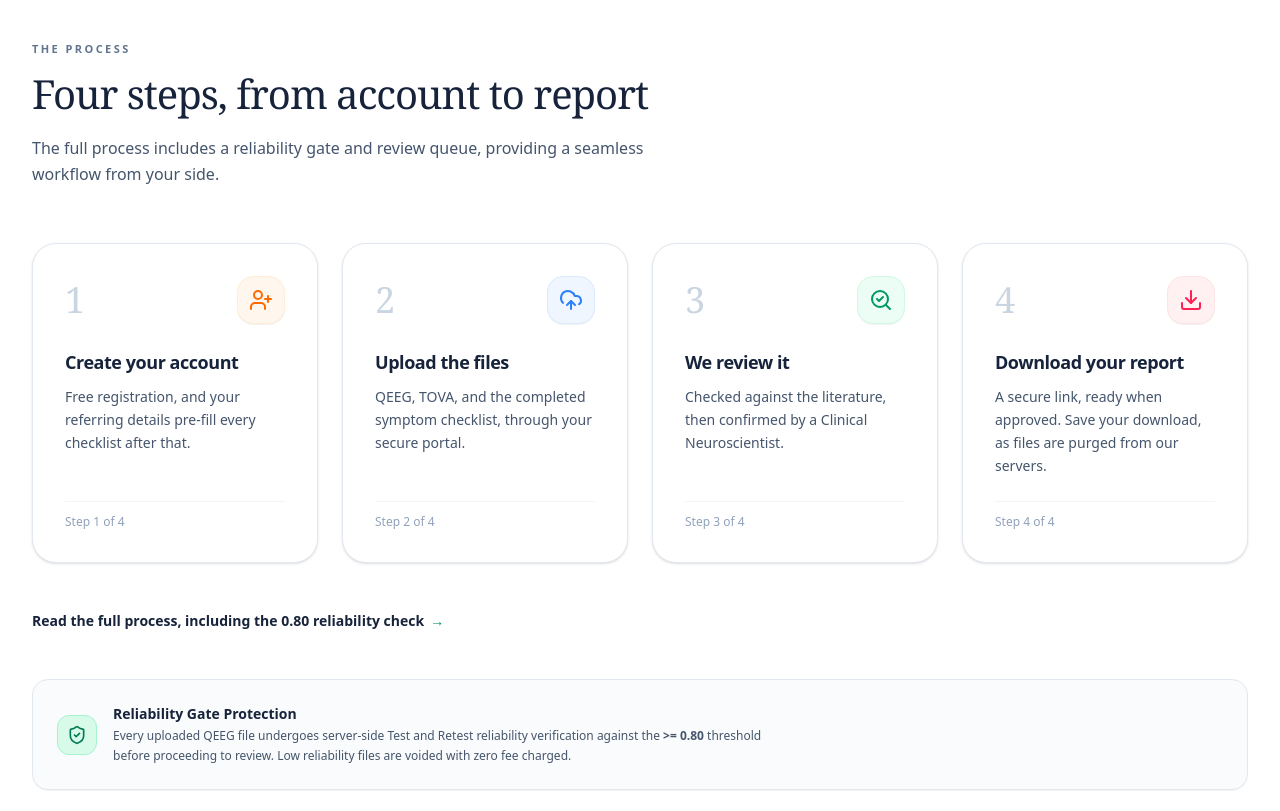
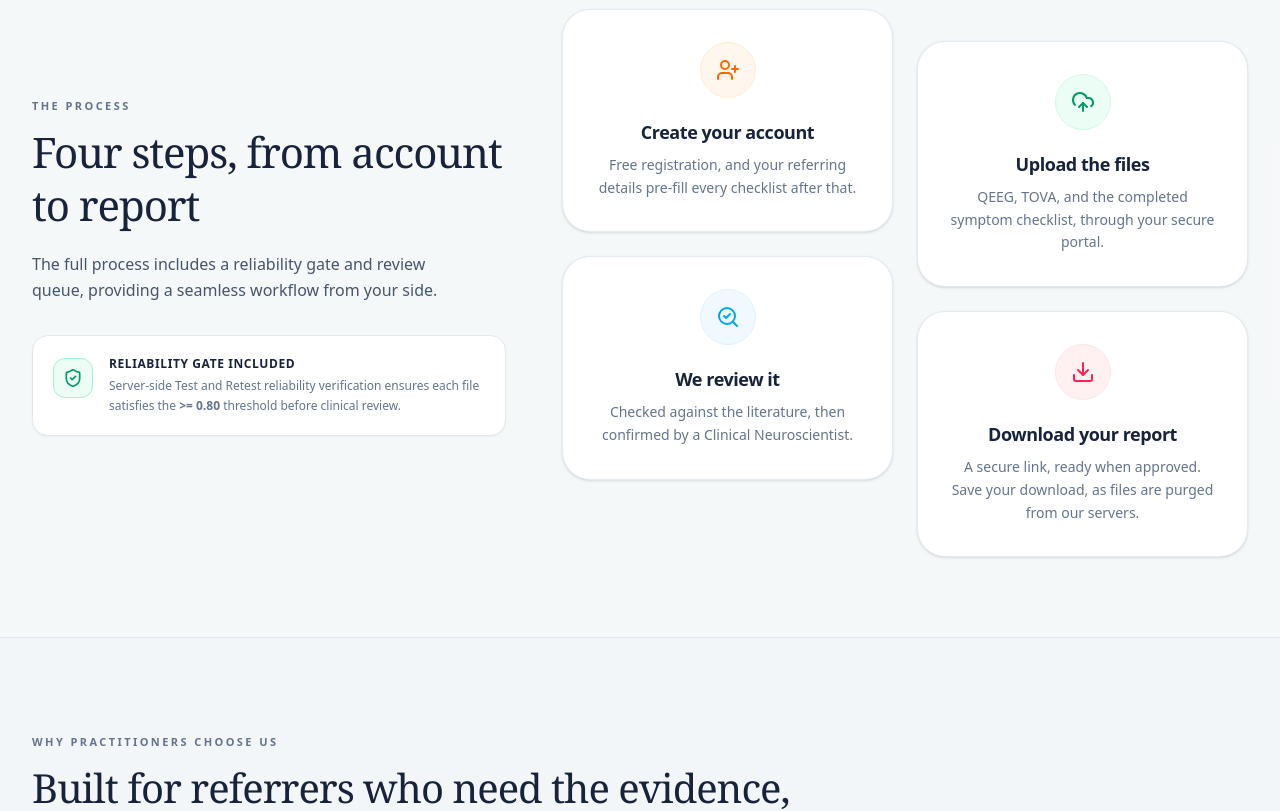
Before and after one commit to Jansher-collab/qeeg-frontend, a Next.js app: page / in a window 1280 px wide. Shown: the part 1380-2191 px from the top of the page. Built offline with nearby package versions, Linux system fonts and the light colour scheme.

Commit message:
Updated Design

```diff
--- a/components/CtaBanner.tsx
+++ b/components/CtaBanner.tsx
@@ -1,4 +1,5 @@
 import Link from "next/link";
+import { ArrowRight } from "lucide-react";
 
 export default function CtaBanner() {
   return (
@@ -23,7 +24,7 @@ export default function CtaBanner() {
               className="px-8 py-4 text-sm font-semibold text-white bg-[#182638] hover:bg-[#111A27] rounded-xl shadow-xs hover:shadow-md hover:-translate-y-0.5 active:translate-y-0 transition-all duration-200 flex items-center gap-2 group"
             >
               <span>Create your free account</span>
-              <span className="group-hover:translate-x-1.5 transition-transform duration-200">→</span>
+              <ArrowRight className="w-4 h-4 text-white group-hover:translate-x-1.5 transition-transform duration-200" />
             </Link>
           </div>
 
--- a/components/Footer.tsx
+++ b/components/Footer.tsx
@@ -1,12 +1,12 @@
 import Link from "next/link";
-import { Mail, MapPin, ShieldAlert } from "lucide-react";
+import { Mail, MapPin } from "lucide-react";
 
 export default function Footer() {
   return (
     <footer className="bg-[#16233B] text-slate-300 pt-16 pb-12 text-sm">
       <div className="max-w-7xl mx-auto px-4 sm:px-6 lg:px-8">
         {/* 4-Column Grid */}
-        <div className="grid grid-cols-1 sm:grid-cols-2 lg:grid-cols-4 gap-10 pb-12 border-b border-slate-700/60">
+        <div className="grid grid-cols-1 sm:grid-cols-2 lg:grid-cols-4 gap-10 pb-10 border-b border-slate-700/60">
           {/* Column 1: Brand & Nav Links */}
           <div className="flex flex-col gap-3.5">
             <Link href="/" className="flex items-center gap-2">
@@ -116,17 +116,6 @@ export default function Footer() {
           </div>
         </div>
 
-        {/* Bottom Mandatory Legal Disclaimer Box */}
-        <div className="mt-8 pt-2">
-          <div className="bg-[#1C2F4A] rounded-2xl p-5 border border-slate-700/50 flex items-start gap-3 w-full">
-            <ShieldAlert className="w-4.5 h-4.5 text-amber-400 shrink-0 mt-0.5" />
-            <p className="text-xs text-slate-300 leading-relaxed font-normal">
-              <strong className="text-white font-medium">Clinical Scope Disclaimer:</strong>{" "}
-              QEEG.com.au reports present research correlations between QEEG, TOVA, and reported symptoms for the referring practitioner&apos;s own clinical consideration. Reports do not constitute a diagnosis or a clinical recommendation.
-            </p>
-          </div>
-        </div>
-
         <div className="mt-8 text-center text-xs text-slate-400 font-normal">
           © {new Date().getFullYear()} Applied Neurosciences Pty Ltd (QEEG.com.au). All rights reserved.
         </div>
--- a/components/Hero.tsx
+++ b/components/Hero.tsx
@@ -1,6 +1,6 @@
 import Link from "next/link";
 import Image from "next/image";
-import { Activity } from "lucide-react";
+import { Activity, ArrowRight } from "lucide-react";
 
 export default function Hero() {
   return (
@@ -20,7 +20,7 @@ export default function Hero() {
               <span className="text-white">evidence-linked answers.</span>
             </h1>
 
-            {/* Lede Description (Zero em-dashes or underscores) */}
+            {/* Lede Description */}
             <p className="mt-6 text-base sm:text-lg text-slate-300 leading-relaxed font-normal max-w-xl">
               Upload your client&apos;s QEEG, TOVA, and symptom checklist. A{" "}
               <strong className="text-white font-medium">
@@ -44,19 +44,8 @@ export default function Hero() {
                 className="px-6 py-3.5 text-sm font-medium text-slate-200 hover:text-white bg-transparent hover:bg-slate-800/70 border border-slate-600/80 hover:border-slate-400 rounded-lg hover:-translate-y-0.5 active:translate-y-0 transition-all duration-200 flex items-center gap-2 group"
               >
                 <span>See how it works</span>
-                <span className="text-slate-400 group-hover:translate-x-1 group-hover:text-white transition-transform duration-200">
-                  →
-                </span>
+                <ArrowRight className="w-4 h-4 text-slate-400 group-hover:translate-x-1 group-hover:text-white transition-all duration-200" />
               </Link>
-            </div>
-
-            {/* Trust & Compliance Markers */}
-            <div className="mt-8 flex flex-wrap items-center gap-x-4 gap-y-2 text-xs font-medium text-slate-400">
-              <span>AHPRA-conscious reporting</span>
-              <span className="text-slate-600">·</span>
-              <span>No monthly subscription fee</span>
-              <span className="text-slate-600">·</span>
-              <span>Purged upon download</span>
             </div>
           </div>
 
--- a/components/PricingSection.tsx
+++ b/components/PricingSection.tsx
@@ -1,5 +1,5 @@
 import Link from "next/link";
-import { ShieldCheck } from "lucide-react";
+import { ShieldCheck, ArrowRight } from "lucide-react";
 
 export default function PricingSection() {
   const features = [
@@ -69,7 +69,7 @@ export default function PricingSection() {
                 className="w-full py-3.5 px-5 text-sm font-semibold text-white bg-[#182638] hover:bg-[#111A27] rounded-xl shadow-xs hover:shadow-md hover:-translate-y-0.5 active:translate-y-0 transition-all duration-200 flex items-center justify-center gap-2 group/btn"
               >
                 <span>Create your free account</span>
-                <span className="group-hover/btn:translate-x-1 transition-transform duration-200">→</span>
+                <ArrowRight className="w-4 h-4 text-white group-hover/btn:translate-x-1 transition-transform duration-200" />
               </Link>
               <div className="mt-3.5 text-center text-xs text-slate-500 flex items-center justify-center gap-1.5 font-normal">
                 <ShieldCheck className="w-4 h-4 text-slate-500" />
--- a/components/PrivacySection.tsx
+++ b/components/PrivacySection.tsx
@@ -1,4 +1,5 @@
 import Link from "next/link";
+import { ArrowRight } from "lucide-react";
 
 export default function PrivacySection() {
   const securityFacts = [
@@ -46,9 +47,7 @@ export default function PrivacySection() {
                 className="inline-flex items-center gap-2 px-6 py-3.5 text-sm font-medium text-slate-200 hover:text-white bg-transparent hover:bg-slate-800/70 border border-slate-600/80 hover:border-slate-400 rounded-lg hover:-translate-y-0.5 active:translate-y-0 transition-all duration-200 group"
               >
                 <span>Read the full data policy</span>
-                <span className="text-slate-400 group-hover:translate-x-1 group-hover:text-white transition-transform duration-200">
-                  →
-                </span>
+                <ArrowRight className="w-4 h-4 text-slate-400 group-hover:translate-x-1 group-hover:text-white transition-all duration-200" />
               </Link>
             </div>
           </div>
--- a/components/ProcessSection.tsx
+++ b/components/ProcessSection.tsx
@@ -1,4 +1,3 @@
-import Link from "next/link";
 import { UserPlus, UploadCloud, SearchCheck, Download, ShieldCheck } from "lucide-react";
 
 export default function ProcessSection() {
@@ -9,7 +8,7 @@ export default function ProcessSection() {
       title: "Create your account",
       description:
         "Free registration, and your referring details pre-fill every checklist after that.",
-      iconBg: "bg-orange-50 text-orange-500 border-orange-100 group-hover:bg-orange-100/80",
+      iconBg: "bg-orange-50 text-orange-500 border border-orange-100",
     },
     {
       number: "2",
@@ -17,7 +16,7 @@ export default function ProcessSection() {
       title: "Upload the files",
       description:
         "QEEG, TOVA, and the completed symptom checklist, through your secure portal.",
-      iconBg: "bg-blue-50 text-blue-500 border-blue-100 group-hover:bg-blue-100/80",
+      iconBg: "bg-emerald-50 text-emerald-600 border border-emerald-100",
     },
     {
       number: "3",
@@ -25,7 +24,7 @@ export default function ProcessSection() {
       title: "We review it",
       description:
         "Checked against the literature, then confirmed by a Clinical Neuroscientist.",
-      iconBg: "bg-emerald-50 text-emerald-600 border-emerald-100 group-hover:bg-emerald-100/80",
+      iconBg: "bg-sky-50 text-sky-500 border border-sky-100",
     },
     {
       number: "4",
@@ -33,93 +32,102 @@ export default function ProcessSection() {
       title: "Download your report",
       description:
         "A secure link, ready when approved. Save your download, as files are purged from our servers.",
-      iconBg: "bg-rose-50 text-rose-500 border-rose-100 group-hover:bg-rose-100/80",
+      iconBg: "bg-rose-50 text-rose-500 border border-rose-100",
     },
   ];
 
   return (
-    <section id="how-it-works" className="py-16 sm:py-24 bg-white relative overflow-hidden">
+    <section id="how-it-works" className="py-20 sm:py-28 bg-[#F4F7F9]/60 relative overflow-hidden">
       <div className="max-w-7xl mx-auto px-4 sm:px-6 lg:px-8 relative z-10">
-        {/* Section Header */}
-        <div className="max-w-3xl mb-14">
+        <div className="grid grid-cols-1 lg:grid-cols-12 gap-12 lg:gap-14 items-center">
+          {/* Left Column: Heading & Description matching screenshot */}
+          <div className="lg:col-span-5 flex flex-col items-start">
             <div className="text-[11px] font-semibold tracking-[0.22em] text-slate-500 uppercase mb-3 font-sans">
               THE PROCESS
             </div>
 
-          <h2 className="text-3xl sm:text-4xl lg:text-[40px] font-serif font-normal text-[#16233B] leading-tight tracking-tight">
+            <h2 className="text-3xl sm:text-4xl lg:text-[42px] font-serif font-normal text-[#16233B] leading-tight tracking-tight mb-5">
               Four steps, from account to report
             </h2>
 
-          <p className="mt-4 text-slate-600 text-sm sm:text-base leading-relaxed max-w-2xl font-normal">
+            <p className="text-slate-600 text-sm sm:text-base leading-relaxed font-normal max-w-md">
               The full process includes a reliability gate and review queue, providing a seamless workflow from your side.
+            </p>
+
+            {/* Clean Reliability Gate Protection Box */}
+            <div className="mt-8 rounded-2xl bg-white border border-slate-200 p-5 shadow-xs flex items-start gap-4">
+              <div className="w-10 h-10 rounded-xl bg-emerald-50 border border-emerald-200 flex items-center justify-center shrink-0 mt-0.5">
+                <ShieldCheck className="w-5 h-5 text-emerald-600" />
+              </div>
+              <div>
+                <h4 className="text-xs font-semibold text-[#16233B] uppercase tracking-wider">
+                  Reliability Gate Included
+                </h4>
+                <p className="text-xs text-slate-500 mt-1 leading-relaxed">
+                  Server-side Test and Retest reliability verification ensures each file satisfies the <strong>&gt;= 0.80</strong> threshold before clinical review.
+                </p>
+              </div>
+            </div>
+          </div>
+
+          {/* Right Column: 2x2 Staggered Floating Cards Grid matching screenshot */}
+          <div className="lg:col-span-7 grid grid-cols-1 sm:grid-cols-2 gap-6 items-start">
+            {/* Column 1: Step 1 & Step 3 */}
+            <div className="flex flex-col gap-6">
+              {/* Step 1 Card */}
+              <div className="bg-white rounded-[28px] p-7 sm:p-8 border border-slate-200/90 shadow-sm hover:shadow-xl hover:-translate-y-1.5 transition-all duration-300 flex flex-col items-center text-center group">
+                <div className={`w-14 h-14 rounded-full ${steps[0].iconBg} flex items-center justify-center mb-5 group-hover:scale-110 transition-transform duration-300`}>
+                  <UserPlus className="w-6 h-6" />
+                </div>
+                <h3 className="text-base sm:text-lg font-semibold text-[#16233B] tracking-tight mb-2 group-hover:text-slate-900 transition-colors">
+                  {steps[0].title}
+                </h3>
+                <p className="text-xs sm:text-sm text-slate-500 leading-relaxed font-normal">
+                  {steps[0].description}
                 </p>
               </div>
 
-        {/* 4-Step Grid Cards with Modern Micro-Interactions */}
-        <div className="grid grid-cols-1 sm:grid-cols-2 lg:grid-cols-4 gap-6">
-          {steps.map((step, idx) => {
-            const Icon = step.icon;
-            return (
-              <div
-                key={idx}
-                className="bg-white rounded-3xl p-7 sm:p-8 border border-slate-200 shadow-sm hover:shadow-xl hover:border-slate-300 transition-all duration-300 flex flex-col justify-between group hover:-translate-y-1.5 relative overflow-hidden"
-              >
-                <div>
-                  {/* Top row with step number and circular pastel icon badge */}
-                  <div className="flex items-center justify-between mb-6">
-                    <span className="text-3xl sm:text-4xl font-serif font-light text-slate-300 group-hover:text-[#16233B] transition-colors duration-300">
-                      {step.number}
-                    </span>
-
-                    <div className={`w-12 h-12 rounded-2xl ${step.iconBg} border flex items-center justify-center shadow-2xs group-hover:scale-110 transition-all duration-300`}>
-                      <Icon className="w-6 h-6" />
+              {/* Step 3 Card */}
+              <div className="bg-white rounded-[28px] p-7 sm:p-8 border border-slate-200/90 shadow-sm hover:shadow-xl hover:-translate-y-1.5 transition-all duration-300 flex flex-col items-center text-center group">
+                <div className={`w-14 h-14 rounded-full ${steps[2].iconBg} flex items-center justify-center mb-5 group-hover:scale-110 transition-transform duration-300`}>
+                  <SearchCheck className="w-6 h-6" />
+                </div>
+                <h3 className="text-base sm:text-lg font-semibold text-[#16233B] tracking-tight mb-2 group-hover:text-slate-900 transition-colors">
+                  {steps[2].title}
+                </h3>
+                <p className="text-xs sm:text-sm text-slate-500 leading-relaxed font-normal">
+                  {steps[2].description}
+                </p>
               </div>
             </div>
 
-                  {/* Title & Description */}
-                  <h3 className="text-lg font-semibold text-[#16233B] tracking-tight mb-2.5 group-hover:text-slate-900 transition-colors">
-                    {step.title}
+            {/* Column 2: Step 2 & Step 4 (Staggered Offset on tablet/desktop) */}
+            <div className="flex flex-col gap-6 sm:translate-y-8">
+              {/* Step 2 Card */}
+              <div className="bg-white rounded-[28px] p-7 sm:p-8 border border-slate-200/90 shadow-sm hover:shadow-xl hover:-translate-y-1.5 transition-all duration-300 flex flex-col items-center text-center group">
+                <div className={`w-14 h-14 rounded-full ${steps[1].iconBg} flex items-center justify-center mb-5 group-hover:scale-110 transition-transform duration-300`}>
+                  <UploadCloud className="w-6 h-6" />
+                </div>
+                <h3 className="text-base sm:text-lg font-semibold text-[#16233B] tracking-tight mb-2 group-hover:text-slate-900 transition-colors">
+                  {steps[1].title}
                 </h3>
-
-                  <p className="text-xs sm:text-sm text-slate-600 leading-relaxed font-normal">
-                    {step.description}
+                <p className="text-xs sm:text-sm text-slate-500 leading-relaxed font-normal">
+                  {steps[1].description}
                 </p>
               </div>
 
-                <div className="mt-6 pt-3 border-t border-slate-100 flex items-center text-xs text-slate-400 font-medium">
-                  <span>Step {step.number} of 4</span>
+              {/* Step 4 Card */}
+              <div className="bg-white rounded-[28px] p-7 sm:p-8 border border-slate-200/90 shadow-sm hover:shadow-xl hover:-translate-y-1.5 transition-all duration-300 flex flex-col items-center text-center group">
+                <div className={`w-14 h-14 rounded-full ${steps[3].iconBg} flex items-center justify-center mb-5 group-hover:scale-110 transition-transform duration-300`}>
+                  <Download className="w-6 h-6" />
                 </div>
+                <h3 className="text-base sm:text-lg font-semibold text-[#16233B] tracking-tight mb-2 group-hover:text-slate-900 transition-colors">
+                  {steps[3].title}
+                </h3>
+                <p className="text-xs sm:text-sm text-slate-500 leading-relaxed font-normal">
+                  {steps[3].description}
+                </p>
               </div>
-            );
-          })}
-        </div>
-
-        {/* Bottom Link */}
-        <div className="mt-12 flex flex-col sm:flex-row items-start sm:items-center justify-between gap-4">
-          <Link
-            href="#reliability-policy"
-            className="inline-flex items-center gap-1.5 text-sm font-semibold text-[#16233B] hover:text-emerald-700 transition-colors group"
-          >
-            <span>Read the full process, including the 0.80 reliability check</span>
-            <span className="text-emerald-600 group-hover:translate-x-1.5 transition-transform duration-200">
-              →
-            </span>
-          </Link>
-        </div>
-
-        {/* Reliability Gate Protection Box */}
-        <div className="mt-12 rounded-2xl bg-slate-50/80 hover:bg-slate-50 border border-slate-200 p-5 sm:p-6 shadow-2xs transition-all duration-200 flex flex-col sm:flex-row items-center justify-between gap-5 text-center sm:text-left">
-          <div className="flex items-center gap-4">
-            <div className="w-10 h-10 rounded-xl bg-emerald-100/80 border border-emerald-200 flex items-center justify-center shrink-0">
-              <ShieldCheck className="w-5 h-5 text-emerald-700" />
-            </div>
-            <div>
-              <h4 className="text-sm font-semibold text-[#16233B]">
-                Reliability Gate Protection
-              </h4>
-              <p className="text-xs text-slate-600 mt-0.5 max-w-2xl leading-relaxed">
-                Every uploaded QEEG file undergoes server-side Test and Retest reliability verification against the <strong>&gt;= 0.80</strong> threshold before proceeding to review. Low reliability files are voided with zero fee charged.
-              </p>
             </div>
           </div>
         </div>
```
Lines whose indentation alone changed are shown as unchanged.
